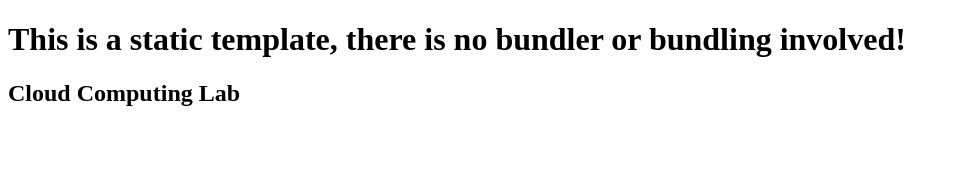
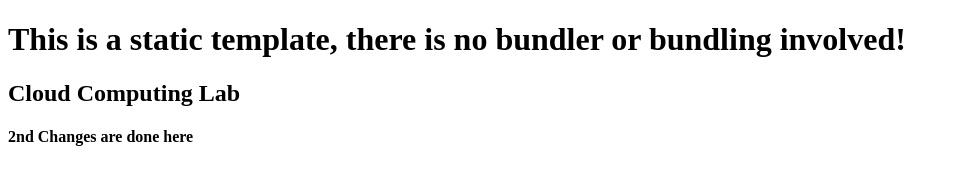
Before and after one commit to joljask/Cloud-Computing-Lab, a website: page index.html in a window 1280 px wide. Shown: the whole page, without its empty margins (0-958 px from the left). Drawn offline with Linux system fonts and the light colour scheme.

Commit message:
tag <h4> added to the html page

```diff
--- a/index.html
+++ b/index.html
@@ -11,5 +11,7 @@
       This is a static template, there is no bundler or bundling involved!
     </h1>
     <h2>Cloud Computing Lab</h2>
+
+    <h4> 2nd Changes are done here </h4>
   </body>
 </html>
```
Also changed, not shown: 1 other file.
